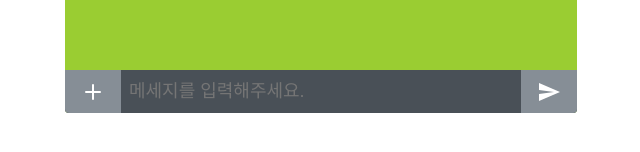
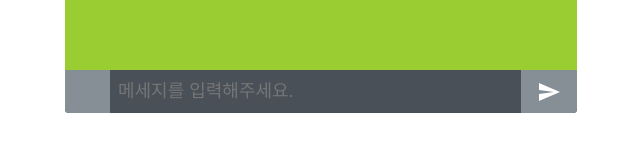
Before and after one commit to wlswnsgh/ReactCattingProject, a React (Create React App) app: page / in a window 1280 px wide. Shown: the part 410-562 px from the top of the page, without its empty margins (319-959 px from the left). Built offline with nearby package versions, Linux system fonts and the light colour scheme.

Commit message:
24.05.28

```diff
--- a/package.json
+++ b/package.json
@@ -17,9 +17,12 @@
     "react-router-dom": "^6.23.1",
     "react-scripts": "5.0.1",
     "react-scroll-to-bottom": "^4.2.0",
+    "react-typed": "^2.0.12",
+    "react-typing-animation": "^1.6.2",
     "socket.io": "^4.7.5",
     "socket.io-client": "^4.7.5",
     "styled-components": "^6.1.11",
+    "typewriter-effect": "^2.21.0",
     "uuid": "^9.0.1",
     "web-vitals": "^2.1.4"
   },
--- a/src/App.js
+++ b/src/App.js
@@ -2,26 +2,23 @@ import logo from './logo.svg';
 import './App.css';
 import Template from './Commtent/Template';
 import Insert from './Commtent/Insert';
-import React, { useRef, useState } from 'react';
-import { v4 as uuidv4 } from "uuid";
+import React, { useState } from 'react';
 import List from './Commtent/List';
-import io from "socket.io-client";
-
-// const socket = io.connect('http://localhost:3000');
 
 function App() {
   const [inputText, setInputText] = useState([]);
-  const nextId = useRef(4);
 
   const handleInsert = (text) => {
-    const todo = {
-      id: uuidv4(),
-      text,
-      done: false
-    };
 
-    setInputText(inputText.concat(todo));
-    nextId.current += 1;
+    setInputText((prev) => [
+      ...prev,
+      {text: text},
+      {
+        text: `your chatting: ${text}`
+      },
+
+    ]);
+
   };
 
 
--- a/src/Commtent/Insert.jsx
+++ b/src/Commtent/Insert.jsx
@@ -20,6 +20,20 @@ const StyledInput = styled.input`
   flex: 1;
 `;
 
+const StyledInput2 = styled.input`
+  border: none;
+  background: #868e96;
+  color: white;
+  display: flex;
+  align-items: center;
+  width: 45px;
+  cursor: pointer;
+  transition: 0.2s background ease-in;
+  &:hover {
+    background: #adb5bd;
+  }
+`;
+
 const StyledButton = styled.button`
   border: none;
   background: #868e96;
@@ -36,7 +50,8 @@ const StyledButton = styled.button`
   }
 `;
 
-function Insert({ onInsert }) {
+function Insert(props) {
+    const {onInsert} = props;
     const [value, setValue] = useState('');
 
     const handleChange = (e) => {
@@ -54,17 +69,21 @@ function Insert({ onInsert }) {
         setValue('');
     };
 
+
+
     return (
         <TodoInsertWrapper onSubmit={handleSubmit}>
-            <StyledButton>
-              <FiPlus />
-            </StyledButton>
+            <StyledInput2 type='button'>
+              {/* <FiPlus /> */}
+            </StyledInput2>
+
             <StyledInput
                 type='text'
                 onChange={handleChange}
                 value={value}
                 placeholder="메세지를 입력해주세요."
             />
+
             <StyledButton type='submit'>
               <MdSend />
             </StyledButton>
```
Also changed, not shown: 1 other file (tests, documents, lock files or other folders).
